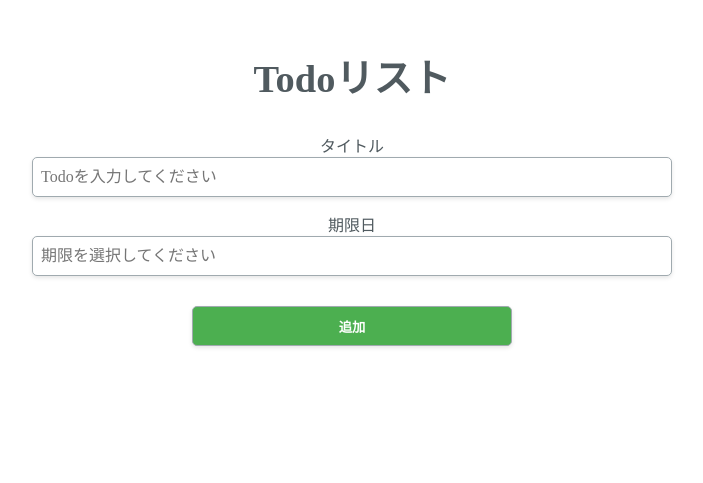
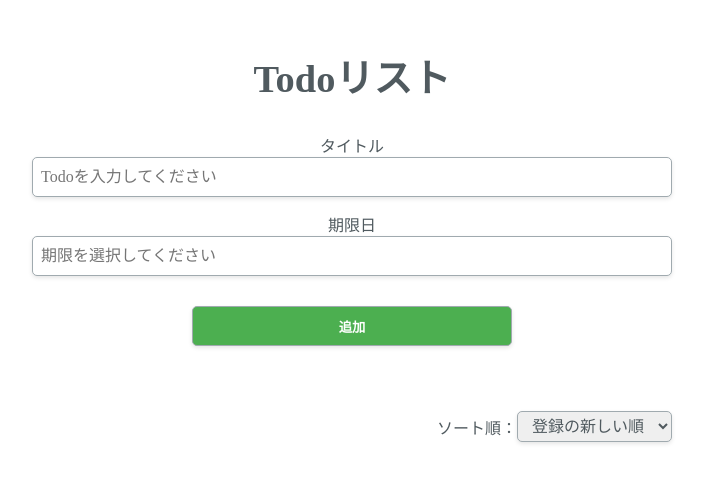
Before and after one commit to Genki1019/react-todo-list, a React (Vite) app: page / in a window 1280 px wide. Shown: the part 103-586 px from the top of the page, without its empty margins (288-991 px from the left). Built offline with nearby package versions, Linux system fonts and the light colour scheme.

Commit message:
feat: ソート機能を実装

```diff
--- a/src/App.css
+++ b/src/App.css
@@ -83,6 +83,31 @@ h1 {
     border-radius: 5px;
   }
 }
+
+/* ソート順プルダウン */
+.sortControls {
+  color: #505a5f;
+  width: 50%;
+  margin: 0 auto;
+  display: flex;
+  justify-content: end;
+  align-items: center;
+}
+
+.SortPullDownMenu {
+  color: #505a5f;
+  padding: 5px 10px;
+  border: 1px solid #a0aaaf;
+  box-shadow: 0 2px 4px rgba(0, 0, 0, 0.1);
+  border-radius: 5px;
+}
+
+@media screen and (max-width: 768px) {
+  .sortControls {
+    width: 80%;
+  }
+}
+
 
 /* Todo一覧 */
 .todoCard {
--- a/src/App.tsx
+++ b/src/App.tsx
@@ -17,6 +17,9 @@ function App() {
   const [title, setTitle] = useState("");
   const [todos, setTodos] = useTodos();
   const [deadline, setDeadline] = useState<Date | null>(null);
+  const [sortOrder, setSortOrder] = useState<
+    "createdAsc" | "createdDesc" | "deadlineAsc" | "deadlineDesc"
+  >("createdAsc");
 
   const handleTitleChange = (e: ChangeEvent<HTMLInputElement>) => {
     setTitle(e.target.value);
@@ -84,6 +87,31 @@ function App() {
   const hasCompletedTodos =
     todos.filter((todo) => todo.isCompleted).length >= 2;
 
+  const getSortedTodos = () => {
+    return [...todos].sort((a, b) => {
+      if (a.isCompleted !== b.isCompleted) {
+        return a.isCompleted ? 1 : -1;
+      }
+
+      switch (sortOrder) {
+        case "createdAsc":
+          return 0;
+        case "createdDesc":
+          return todos.indexOf(b) - todos.indexOf(a);
+        case "deadlineAsc":
+          return (
+            new Date(a.deadline).getTime() - new Date(b.deadline).getTime()
+          );
+        case "deadlineDesc":
+          return (
+            new Date(b.deadline).getTime() - new Date(a.deadline).getTime()
+          );
+        default:
+          return 0;
+      }
+    });
+  };
+
   return (
     <>
       <div className="container">
@@ -95,8 +123,22 @@ function App() {
           handleDeadlineChange={handleDeadlineChange}
           handleSubmit={handleSubmit}
         />
+        <div className="sortControls">
+          <label htmlFor="sort-order">ソート順：</label>
+          <select
+            id="sort-order"
+            className="SortPullDownMenu"
+            value={sortOrder}
+            onChange={(e) => setSortOrder(e.target.value as typeof sortOrder)}
+          >
+            <option value="createdAsc">登録の新しい順</option>
+            <option value="createdDesc">登録の古い順</option>
+            <option value="deadlineAsc">期限の近い順</option>
+            <option value="deadlineDesc">期限の遠い順</option>
+          </select>
+        </div>
         <TodoList
-          todos={todos}
+          todos={getSortedTodos()}
           toggleCompletion={toggleCompletion}
           handleTitleEdit={handleTitleEdit}
           handleDeadlineEdit={handleDeadlineEdit}
```
